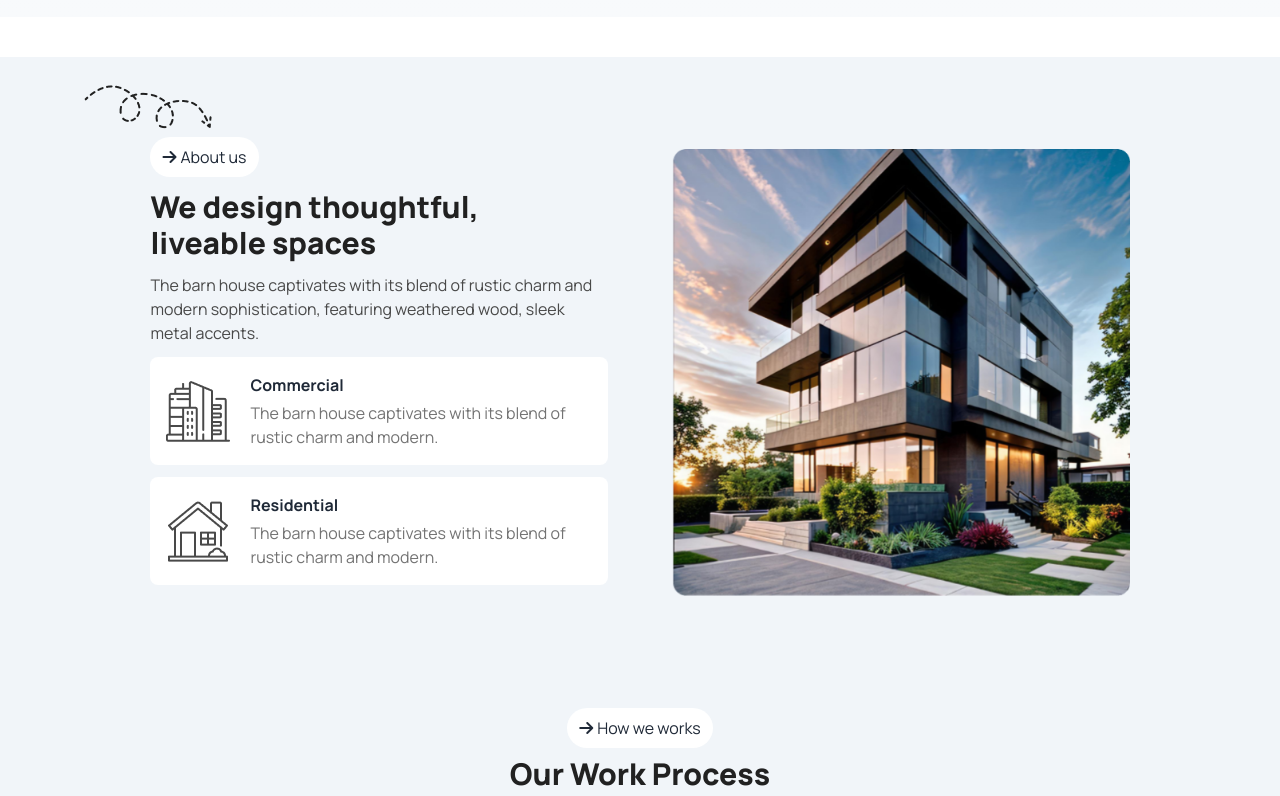
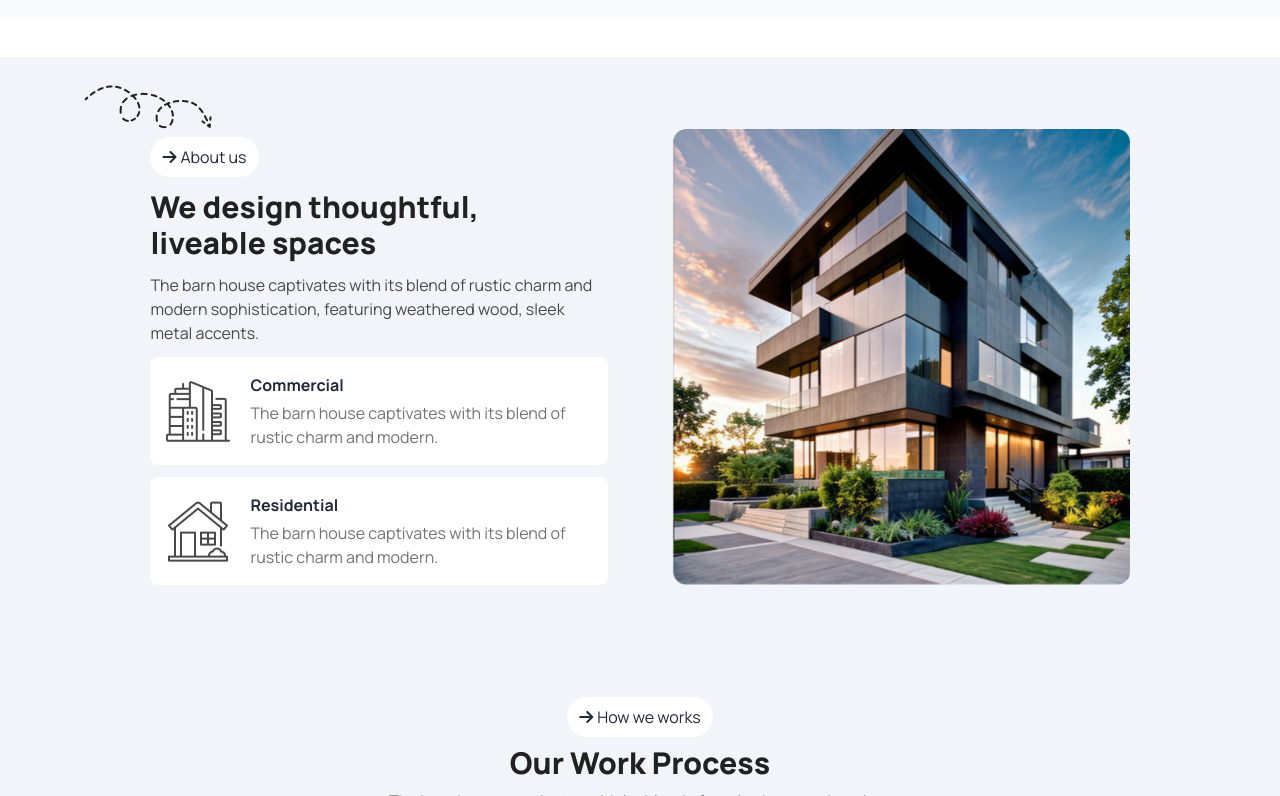
Before and after one commit to rajiasultanashraboni/programming-hero-Assignment-3, a plain HTML site: page index.html in a window 1280 px wide. Shown: the part 741-1537 px from the top of the page. Drawn offline with nearby package versions, Linux system fonts and the light colour scheme.

Commit message:
design thought full section is updated for desktop and laptop devices

```diff
--- a/index.html
+++ b/index.html
@@ -87,9 +87,9 @@
 
       <section class="bg-slate-100 mt-10 p-7">
         <img src="./assets/Vector.png" alt="" class="ml-14 hidden lg:block">
-        <div class="lg:w-4/5 mx-auto lg:flex gap-16">
+        <div class="lg:w-4/5 mx-auto lg:flex gap-16 lg:max-h-[450]">
             <!-- text-content  -->
-            <div class="space-y-3 lg:w-2/4 mt-2">
+            <div class="space-y-3 lg:w-2/4 mt-2 h-full">
                 <div class="text-center lg:text-left">
                     <button class="bg-[#FFFFFF] px-3 py-2 rounded-full inline-flex items-center justify-center">
                         <i class="fa-solid fa-arrow-right mr-1"></i> About us
@@ -101,6 +101,8 @@
                 <p class="text-[#494949] text-center lg:text-left">
                     The barn house captivates with its blend of rustic charm and modern sophistication, featuring weathered wood, sleek metal accents.
                 </p>
+
+                <!-- card-1  -->
                 <div class="flex items-center space-x-5 bg-[#FFFFFF] p-4 rounded-lg">
                     <img src="./assets/commercial.png" alt="">
                     <div class="space-y-1">
@@ -108,6 +110,7 @@
                         <p class="text-[#737373]">The barn house captivates with its blend of rustic charm and modern.</p>
                     </div>
                 </div>
+                <!-- card-2  -->
                 <div class="flex items-center space-x-5 bg-[#FFFFFF] p-4 rounded-lg">
                     <img src="./assets/residential.png" alt="">
                     <div class="space-y-1">
@@ -117,8 +120,8 @@
                 </div>
             </div>
             <!-- image content  -->
-            <div class="lg:w-2/4 mt-5">
-                <img src="./assets/Rectangle.png" alt="" class="w-full">
+            <div class="lg:w-2/4">
+                <img src="./assets/Rectangle.png" alt="" class="w-full h-full">
             </div>
         </div>
 
@@ -217,7 +220,7 @@
      <section class="bg-slate-100 p-10 mt-7">
             <div class="lg:w-4/5 mx-auto relative lg:flex items-center justify-center">
               <img src="./assets/extra_section_image.jpg" alt="" class="w-full rounded-lg brightness-75">
-              <div class="lg:absolute  lg:flex lg:items-center lg:justify-center bg-white mt-5 lg:mt-0 lg:bg-slate-100 lg:w-2/4 rounded-lg p-8 flex flex-col justify-center items-center text-center space-y-4">
+              <div class="lg:absolute lg:flex lg:items-center lg:justify-center bg-white mt-5 lg:mt-0 lg:bg-slate-100 lg:w-2/4 rounded-lg p-8 flex flex-col justify-center items-center text-center space-y-4">
                 <h1 class="font-[800] lg:text-2xl">Ready to find your eco-friendly home?</h1>
                 <p class="text-gray-500">we have homes in 20+ cities across the country to choose from!</p>
                 <button class="bg-[#ABEF5F80] px-5 py-3 w-48 rounded-full flex justify-center items-center font-[700] text-[#212121]">Browse homes<span class="flex items-center justify-center bg-[#ABEF5F] h-6 w-6 rounded-full ml-3">
```
